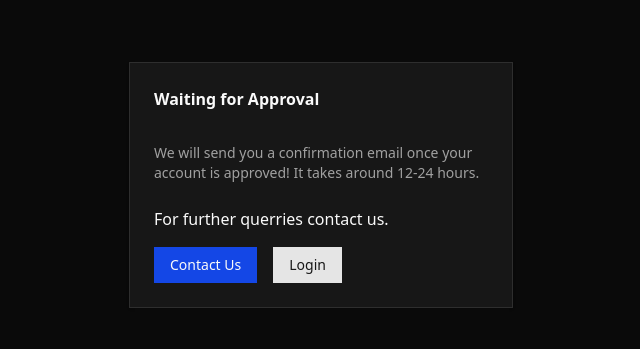
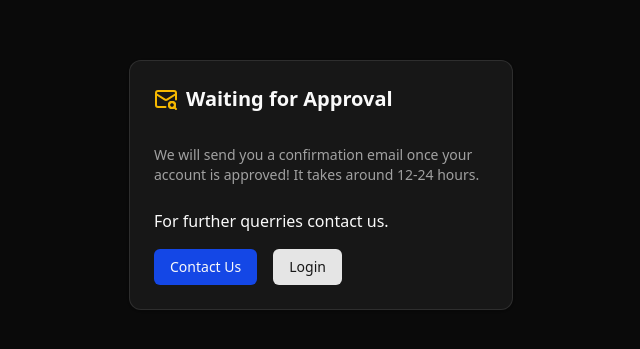
Before and after one commit to Milan6299/hostel-app-frontend, a Next.js app: page /waiting in a window 1280 px wide. Shown: the part 215-564 px from the top of the page, without its empty margins (319-959 px from the left). Built offline with nearby package versions, Linux system fonts and the light colour scheme; no server answers.

Commit message:
styling changes

```diff
--- a/app/globals.css
+++ b/app/globals.css
@@ -94,7 +94,7 @@
   /* Success — green */
   --success: oklch(0.72 0.16 150);
   --success-foreground: oklch(0.985 0 0);
-
+  --radius: 0.5rem;
   /* Warning — amber */
   --warning: oklch(0.82 0.17 85);
   --warning-foreground: oklch(0.205 0 0);
@@ -137,6 +137,7 @@
   --sidebar-border: oklch(1 0 0 / 10%);
   --sidebar-ring: oklch(0.556 0 0);
 
+  --radius:0.5rem;
   --success: oklch(0.72 0.16 150);
   --success-foreground: oklch(0.985 0 0);
 
--- a/app/waiting/page.tsx
+++ b/app/waiting/page.tsx
@@ -6,6 +6,7 @@ import {
 	CardFooter,
 	CardHeader,
 } from "@/components/ui/card";
+import { MailSearch } from "lucide-react";
 import Link from "next/link";
 import { type ReactElement } from "react";
 
@@ -15,7 +16,9 @@ export default function Waiting(): ReactElement {
 			<Card className="max-w-sm">
 				<CardHeader>
 					<h3>
-						<strong>Waiting for Approval</strong>
+						<strong className="flex gap-2 text-xl items-center">
+							<MailSearch className="text-warning" /> Waiting for Approval
+						</strong>
 					</h3>
 				</CardHeader>
 				<CardContent>
```
